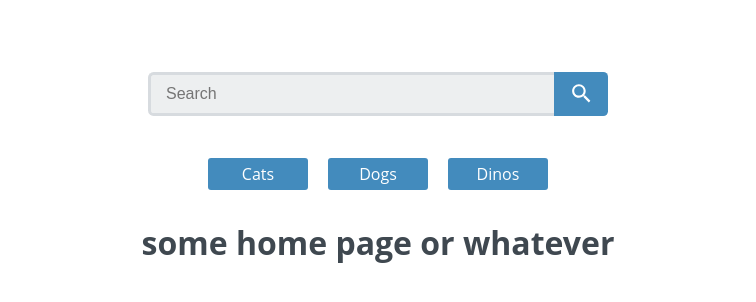
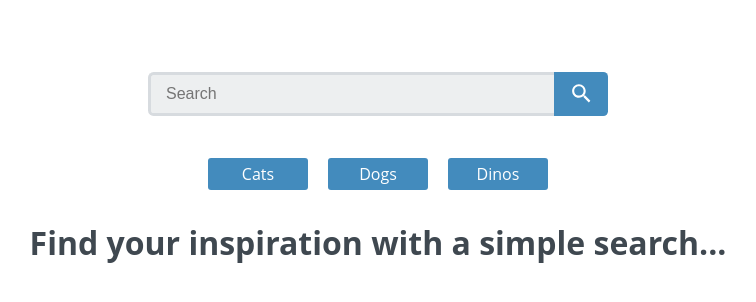
Before and after one commit to tpo-aaronpatheal/project-7, a React (Create React App) app: page / in a window 1280 px wide. Shown: the top 302 px of the page, without its empty margins (262-1018 px from the left). Built offline with nearby package versions, Linux system fonts and the light colour scheme.

Commit message:
update to README and code comments.

```diff
--- a/package.json
+++ b/package.json
@@ -19,7 +19,7 @@
   "scripts": {
     "start": "react-scripts start",
     "build": "react-scripts build",
-    "test": "react-scripts test",
+    "test": "react-scripts-test",
     "eject": "react-scripts eject"
   },
   "eslintConfig": {
--- a/src/App.js
+++ b/src/App.js
@@ -6,15 +6,17 @@ import PhotoContainer from './components/PhotoContainer';
 import Error from './components/Error';
 
 const App = ({ location }) => {
+  //Established a variable that saves the pathname to a variable and removes the first character.
   const { pathname } = location;
   let path = pathname.substring(1);
 
-  //dynamically update document title based on path
+  //Dynamically update document title based on path
   useEffect(() => {
     let title = path === '' ? 'flickr search' : `flickr search | ${path}`;
     document.title = title;
   },[path])
 
+//Returns elements based upon path. If there is an error it returns the error page, otherwise it returns photoContainer and passes in the path variable.
   return (
   path !== 'error/404' ?
       <>
@@ -22,7 +24,7 @@ const App = ({ location }) => {
         <Nav />
         <Switch>
           <Route exact path={`/`}>
-              <h1>some home page or whatever</h1>
+              <h1>Find your inspiration with a simple search...</h1>
           </Route>
           <Route path={pathname}>
             <PhotoContainer path={path}/>
--- a/src/components/Context/index.js
+++ b/src/components/Context/index.js
@@ -2,10 +2,12 @@ import React, { useState } from 'react';
 import { useHistory } from 'react-router-dom';
 import axios from 'axios';
 
+//Required API key from the .env file.
 require("dotenv").config();
 
 const SearchContext = React.createContext();
 
+//This function creates the context provider to establish and export state.
 export const SearchProvider = (props) => {
 
     const [ inputValue, setInputValue ] = useState('');
@@ -30,7 +32,7 @@ export const SearchProvider = (props) => {
         let url = `https://www.flickr.com/services/rest/?method=flickr.photos.search&api_key=${apiKey}&tags=${text}&per_page=24&page=1&format=json&nojsoncallback=1`
 
         const response = await axios.get(url);
-
+    //Awaits response and sets no results state based upon results received.
         await response.data.photos.photo.length === 0 || response.data.photos.photo.length === undefined ? setNoResults(true) : setNoResults(false);
         setPhotoData(response.data.photos.photo);
     }
--- a/src/components/Nav.jsx
+++ b/src/components/Nav.jsx
@@ -2,6 +2,7 @@ import React, { useContext } from 'react';
 import { NavLink } from 'react-router-dom';
 import SearchContext from './Context';
 
+//Navigates to page and updates path based upon click.
 const Nav = () => {
   const { updatePath } = useContext(SearchContext);
 
--- a/src/components/PhotoContainer.jsx
+++ b/src/components/PhotoContainer.jsx
@@ -9,6 +9,7 @@ const PhotoContainer = (props) => {
     const { fetchData, photoData, setPhotoData, noResults }  = useContext(SearchContext);
     const { path } = props;
 
+//Resets photoData(for loading purposes) to an empty array and fetches new data based upon path when path is updated.
     useEffect( () => {
         setPhotoData([]);
         fetchData(path);
@@ -29,7 +30,7 @@ const PhotoContainer = (props) => {
     })
 
 
-
+//If there is photoData, pass the photoData to photo component as props otherwise display not found. Also displays loading page in between renders.
     return (
         <div className="photo-container">
             { urlArr.length > 0 && noResults === false ? <h2>Results for "{path}"</h2> : null}
--- a/src/components/SearchForm.jsx
+++ b/src/components/SearchForm.jsx
@@ -1,3 +1,4 @@
+//Search form dynamically updates the path and fetches data based upon the user's input.
 import React, { useContext } from 'react';
 import SearchContext from './Context';
 
```
Also changed, not shown: 1 other file (tests, documents, lock files or other folders).
